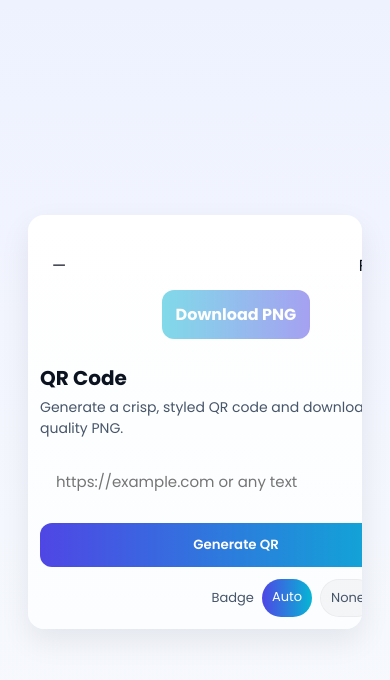
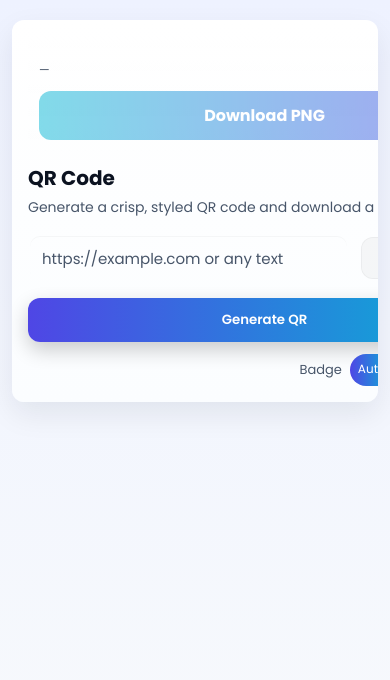
Before and after one commit to Devesh-Rajput/QR-Code-Generator, a plain HTML site: page index.html in a window 390 px wide. Drawn offline with Linux system fonts and the light colour scheme.

Commit message:
style.css

```diff
--- a/style.css
+++ b/style.css
@@ -1,3 +1,5 @@
+/* style.css — Updated for better phone vertical responsiveness */
+
 /* Theme Variables */
 :root {
   --bg: #0f172a;
@@ -5,254 +7,195 @@
   --muted: #94a3b8;
   --accent: #7c3aed;
   --accent-2: #06b6d4;
-    --glass: rgba(255, 255, 255, 0.06);
+  --glass: rgba(255,255,255,0.06);
   --text: #e6eef8;
   --card-radius: 16px;
-    --shadow: 0 15px 40px rgba(2, 6, 23, 0.6);
-    --glass-border: rgba(255, 255, 255, 0.06);
+  --shadow: 0 15px 40px rgba(2,6,23,0.6);
+  --glass-border: rgba(255,255,255,0.06);
 }
 
+/* Light theme variables */
 body.light {
-    --bg: linear-gradient(180deg, #eef2ff, #f8fafc);
-    --card: linear-gradient(180deg, #fff, #fbfdff);
+  --bg: linear-gradient(180deg,#eef2ff,#f8fafc);
+  --card: linear-gradient(180deg,#fff,#fbfdff);
   --muted: #475569;
   --accent: #4f46e5;
-    --glass: rgba(2, 6, 23, 0.03);
+  --accent-2: #06b6d4;
+  --glass: rgba(2,6,23,0.03);
   --text: #0b1220;
-    --shadow: 0 12px 30px rgba(15, 23, 42, .08);
-    --glass-border: rgba(15, 23, 42, .04);
+  --shadow: 0 12px 30px rgba(15,23,42,0.08);
+  --glass-border: rgba(15,23,42,0.04);
 }
 
-* {
-    box-sizing: border-box;
-    margin: 0;
-    padding: 0;
-    font-family: Poppins, system-ui
-}
-
+/* Base */
+* { box-sizing: border-box; margin: 0; padding: 0; font-family: 'Poppins', system-ui, -apple-system, Segoe UI, Roboto, Arial; }
+html, body { height: 100%; }
 body {
   background: var(--bg);
   min-height: 100vh;
   display: flex;
-    align-items: center;
+  align-items: center;       /* changed to flex-start on phones in media query */
   justify-content: center;
   padding: 28px;
   color: var(--text);
-    transition: .35s
+  transition: background .35s ease, color .35s ease;
+  -webkit-font-smoothing:antialiased;
+  -moz-osx-font-smoothing:grayscale;
 }
 
+/* Card container — allow vertical scrolling inside on small screens */
 .card {
   width: 100%;
   max-width: 980px;
-    border-radius: 16px;
+  border-radius: var(--card-radius);
   background: var(--card);
   box-shadow: var(--shadow);
   padding: 28px;
   display: grid;
   grid-template-columns: 1fr 420px;
   gap: 28px;
-    overflow: hidden
+  align-items: start;
+
+  /* IMPORTANT: allow internal scrolling and constrain card height to viewport */
+  max-height: calc(100vh - 56px); /* leave some breathing room for status bar / nav */
+  overflow: auto;                 /* scroll within the card instead of overflowing page */
 }
 
-.controls {
-    display: flex;
-    flex-direction: column;
-    gap: 16px
+/* Controls */
+.controls { display:flex; flex-direction:column; gap:16px; }
+h1 { font-size:20px; margin-bottom:4px; }
+p.lead { color:var(--muted); font-size:14px; }
+
+/* Input row */
+.input-row { display:flex; gap:12px; align-items:center; }
+.input-row input[type="text"] {
+  flex:1; height:52px; padding:12px 14px; border-radius:12px; border:2px solid transparent;
+  background:transparent; color:var(--text); font-size:15px; outline:none;
+  box-shadow: inset 0 1px 0 rgba(255,255,255,0.02);
+}
+body.light .input-row input[type="text"] { box-shadow: inset 0 1px 0 rgba(2,6,23,0.03); }
+.input-row input::placeholder { color: var(--muted); }
+
+/* Buttons */
+.row-actions { display:flex; gap:12px; align-items:center; }
+.btn { display:inline-flex; align-items:center; justify-content:center; gap:8px;
+  padding:12px 16px; border-radius:12px; border:none; cursor:pointer; font-weight:600; }
+.btn.generate { background: linear-gradient(90deg,var(--accent),var(--accent-2)); color:white; box-shadow: 0 8px 20px rgba(0,0,0,0.2); min-width:160px; }
+.btn.generate:active { transform: translateY(1px); }
+.btn.secondary { background: var(--glass); border:1px solid var(--glass-border); color:var(--text); min-width:140px; }
+.theme-toggle { margin-left:auto; display:flex; gap:8px; align-items:center; }
+.footer { margin-top:6px; font-size:12px; color:var(--muted); }
+
+/* Preview */
+.preview {
+  display:flex; flex-direction:column; align-items:center; gap:12px;
+  padding:12px; border-radius:12px;
+  background: linear-gradient(180deg, rgba(255,255,255,0.02), transparent);
+  border: 1px solid rgba(255,255,255,0.03);
 }
 
-h1 {
-    font-size: 20px;
-    margin-bottom: 4px
-}
-
-.lead {
-    color: var(--muted);
-    font-size: 14px
-}
-
-.input-row {
-    display: flex;
-    gap: 12px;
-    align-items: center
-}
-
-.input-row input {
-    flex: 1;
-    height: 52px;
-    padding: 12px 14px;
-    border-radius: 12px;
-    background: transparent;
-    color: var(--text);
-    border: 2px solid transparent;
-    font-size: 15px
-}
-
-.row-actions {
-    display: flex;
-    gap: 12px;
-    align-items: center
-}
-
-.btn {
-    display: inline-flex;
-    align-items: center;
-    justify-content: center;
-    padding: 12px 16px;
-    border: none;
-    border-radius: 12px;
-    font-weight: 600;
-    cursor: pointer
-}
-
-.btn.generate {
-    background: linear-gradient(90deg, var(--accent), var(--accent-2));
-    color: white;
-    min-width: 160px
-}
-
-.btn.secondary {
-    background: var(--glass);
-    border: 1px solid var(--glass-border);
-    color: var(--text)
-}
-
-.preview {
-    display: flex;
-    flex-direction: column;
-    align-items: center;
-    gap: 12px;
-    padding: 12px;
-    border-radius: 12px;
-    background: rgba(255, 255, 255, 0.02)
-}
-
+/* Image box + transitions */
 #imgBox {
   width: 360px;
   border-radius: 14px;
   max-height: 0;
   overflow: hidden;
-    transition: .7s;
+  transition: max-height .7s cubic-bezier(.2,.9,.2,1), opacity .3s ease;
   padding: 0;
-    border: 1px solid transparent
+  border: 1px solid transparent;
 }
-
 #imgBox.show-img {
   max-height: min(540px, 60vh);
   padding: 18px;
-    border-color: var(--glass-border)
+  border-color: var(--glass-border);
+  opacity: 1;
 }
 
+/* QR image */
 #qrImage {
   width: 100%;
   height: auto;
+  display: block;
   border-radius: 10px;
-    background: white;
+  background: linear-gradient(180deg, #fff, #fff);
+  box-shadow: 0 10px 30px rgba(2,6,23,0.15);
+  transform-origin: center;
   opacity: 0;
   transform: translateY(8px) scale(.98);
-    transition: .35s
+  transition: opacity .35s ease, transform .4s cubic-bezier(.2,.9,.2,1);
+}
+#imgBox.show-img #qrImage { opacity: 1; transform: none; }
+
+/* Meta + Download */
+.preview-meta { display:flex; justify-content:space-between; align-items:center; width:100%; gap:12px; }
+.note { font-size:13px; color:var(--muted); }
+.download-wrap { display:flex; gap:12px; width:100%; align-items:center; }
+a.download { flex:1; text-decoration:none; text-align:center; padding:12px 14px; border-radius:12px; background: linear-gradient(90deg,var(--accent-2),var(--accent)); color:white; font-weight:700; display:inline-block; }
+a.download[aria-disabled='true'] { opacity:.5; pointer-events:none; }
+
+/* Chips */
+.options { display:flex; gap:8px; flex-wrap:wrap; }
+.chip { padding:8px 10px; border-radius:999px; background:var(--glass); border:1px solid var(--glass-border); font-size:13px; color:var(--muted); cursor:pointer; }
+.chip.active { background: linear-gradient(90deg,var(--accent),var(--accent-2)); color:white; border:none; }
+
+/* Animations */
+@keyframes jiggle { 0%{transform:translateY(0)}50%{transform:translateY(-6px)}100%{transform:translateY(0)} }
+.jiggle { animation: jiggle .36s cubic-bezier(.2,.8,.2,1); }
+
+/* Responsive */
+@media (max-width: 920px) {
+  .card { grid-template-columns: 1fr; max-width: 680px; }
+  .preview { order: -1; }
+  #imgBox { width: 100%; }
 }
 
-#imgBox.show-img #qrImage {
-    opacity: 1;
-    transform: none
+/* Phone specific: make card top-aligned, full-width, and easier to scroll */
+@media (max-width: 480px) {
+  body {
+    align-items: flex-start;      /* put card at top instead of vertically centered */
+    padding: 20px 12px;
   }
 
-.preview-meta,
-.download-wrap {
+  .card {
+    padding: 16px;
+    gap: 12px;
+    border-radius: 12px;
     width: 100%;
-    display: flex;
-    justify-content: space-between;
-    align-items: center;
-    gap: 12px
+    max-width: 100%;
+    /* smaller max-height to account for browser chrome; keep scrolling inside card */
+    max-height: calc(100vh - 32px);
   }
 
-.download {
-    flex: 1;
-    text-align: center;
-    padding: 12px 14px;
-    border-radius: 12px;
-    color: #fff;
-    background: linear-gradient(90deg, var(--accent-2), var(--accent));
-    text-decoration: none;
-    font-weight: 700
+  /* stack actions vertically so buttons don't overflow horizontally */
+  .row-actions, .download-wrap {
+    flex-direction: column;
+    align-items: stretch;
   }
 
-.download[aria-disabled="true"] {
-    opacity: .5;
-    pointer-events: none
-}
-
-.options {
-    display: flex;
-    gap: 8px;
-    flex-wrap: wrap
-}
-
-.chip {
-    padding: 8px 10px;
-    border-radius: 999px;
-    background: var(--glass);
-    border: 1px solid var(--glass-border);
-    font-size: 13px;
-    color: var(--muted);
-    cursor: pointer
-}
-
-.chip.active {
-    background: linear-gradient(90deg, var(--accent), var(--accent-2));
-    color: #fff;
-    border: none
-}
-
-@media(max-width:920px) {
-    .card {
-        grid-template-columns: 1fr;
-        max-width: 680px
-    }
-
-    .preview {
-        order: -1
-    }
-
-    #imgBox {
-        width: 100%
-    }
-}
-
-@media(max-width:480px) {
-    .card {
-        padding: 12px;
-        gap: 12px
-    }
-
-    .row-actions,
-    .download-wrap {
-        flex-direction: column
-    }
-
-    .btn.generate {
-        width: 100%
-    }
+  .btn.generate { width: 100%; min-width: 0; }
 
   #imgBox.show-img {
     max-height: min(480px, 56vh);
-        padding: 12px
+    padding: 12px;
   }
 
-    #qrImage {
-        max-width: 360px;
-        margin: auto
-    }
+  #imgBox { width: 100%; }
+  #qrImage { width: 100%; max-width: 360px; height: auto; object-fit: contain; margin-left: auto; margin-right: auto; }
+
+  .preview { padding: 10px; border-radius: 10px; }
+  .input-row input[type="text"] { height: 48px; padding: 10px 12px; }
+
+  /* reduce size of chips and notes on very small screens */
+  .chip { padding: 6px 8px; font-size: 12px; }
+  .note { font-size: 12px; }
 }
 
-@media(max-width:360px) {
-    #imgBox.show-img {
-        max-height: min(400px, 52vh);
-        padding: 10px
+/* Tiny screens */
+@media (max-width: 360px) {
+  #imgBox.show-img { max-height: min(400px, 52vh); padding: 10px; }
+  .chip { padding: 6px 8px; font-size: 12px; }
+  .note { font-size: 12px; }
 }
 
-    .chip {
-        padding: 6px 8px;
-        font-size: 12px
-    }
-}
+/* Optional: if you still see horizontal scroll on some old Android browsers, uncomment below */
+/* html, body { overflow-x: hidden; } */
```
Lines whose indentation alone changed are shown as unchanged.
